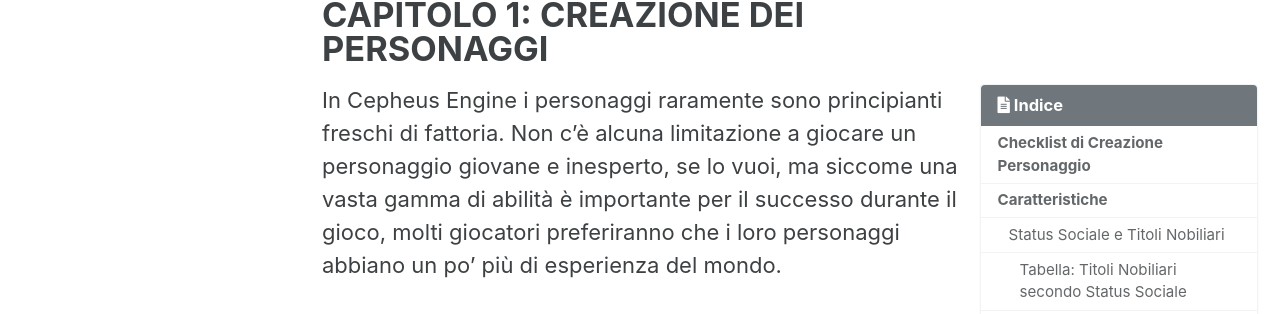
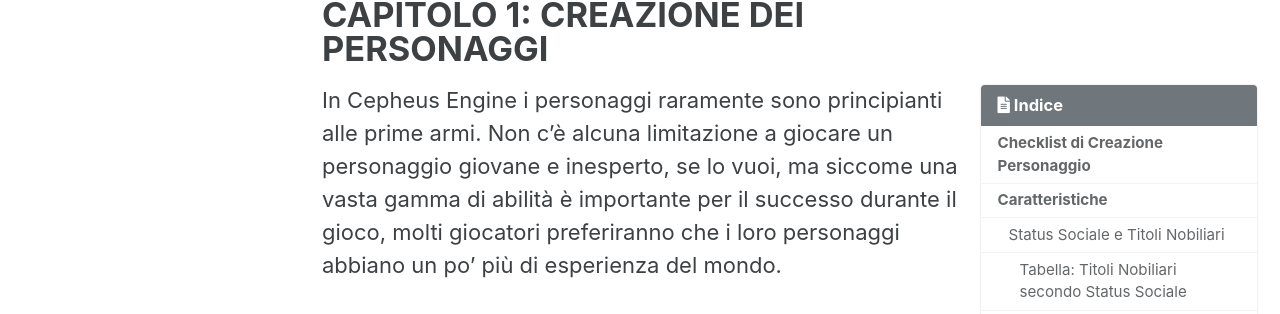
Before and after one commit to Italian-Translation-Alliance/cepheus-engine-ita.github.io, a Jekyll site: the page built from _srd/libro_primo/ch1_creazione_personaggi.md, in a window 1280 px wide and 900 px high. Shown: the part 123-437 px from the top of the window. Built offline with Jekyll 4.4.1, drawn with Linux system fonts in a browser that asks for light colours; cached includes are drawn as plain includes.

Commit message:
Update ch1_creazione_personaggi.md

```diff
--- a/_srd/libro_primo/ch1_creazione_personaggi.md
+++ b/_srd/libro_primo/ch1_creazione_personaggi.md
@@ -2,12 +2,13 @@
 layout: single
 permalink: /srd/capitolo-1/
 sidebar:
-  nav: "srd"
+  nav: srd
 toc: true
-toc_label: "Indice"
-title: "CAPITOLO 1: CREAZIONE DEI PERSONAGGI"
+toc_label: Indice
+title: 'CAPITOLO 1: CREAZIONE DEI PERSONAGGI'
+published: true
 ---
-In Cepheus Engine i personaggi raramente sono principianti freschi di fattoria.
+In Cepheus Engine i personaggi raramente sono principianti alle prime armi.
 Non c'è alcuna limitazione a giocare un personaggio giovane e inesperto, se lo vuoi, ma siccome una vasta gamma di abilità è importante per il successo durante il gioco, molti giocatori preferiranno che i loro personaggi abbiano un po' più di esperienza del mondo.
 
 Tutti i personaggi iniziano all'età della maturità, tipicamente 18 anni. Una volta generati i punteggi per le caratteristiche e le abilità iniziali, il personaggio dovrebbe iniziare a servire periodi nella carriera scelta. Ogni periodo, che è di quattro anni, trascorso in una carriera garantisce al personaggio più esperienza dell'universo, generalmente nella forma di abilità. Genera i risultati di ciascun periodo prima di procedere al successivo. Una volta completata la carriera, i personaggi tirano per i benefici guadagnati con il "congedo" (p.e. lasciando il servizio). Possono quindi iniziare l'avventura.
```
